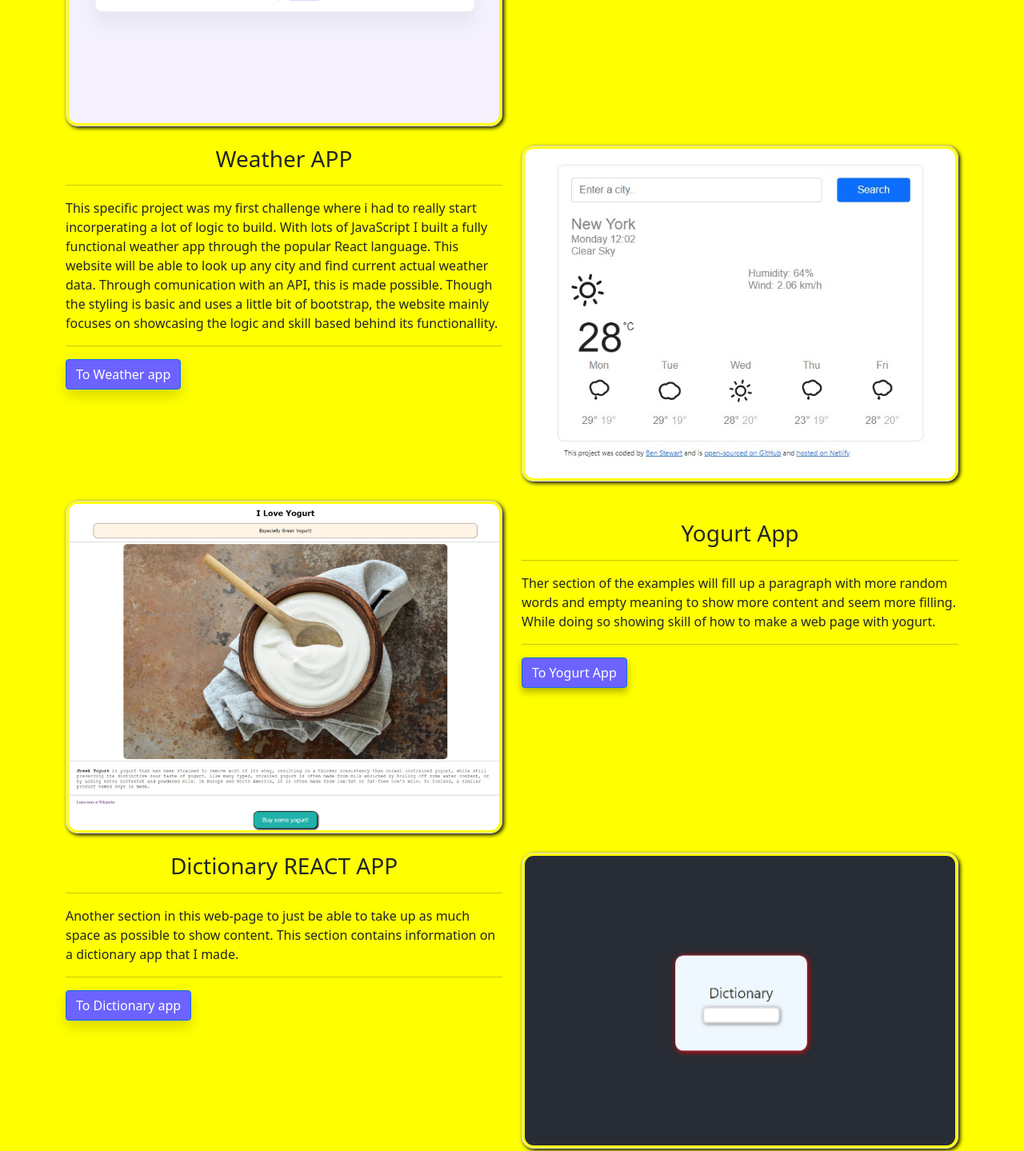
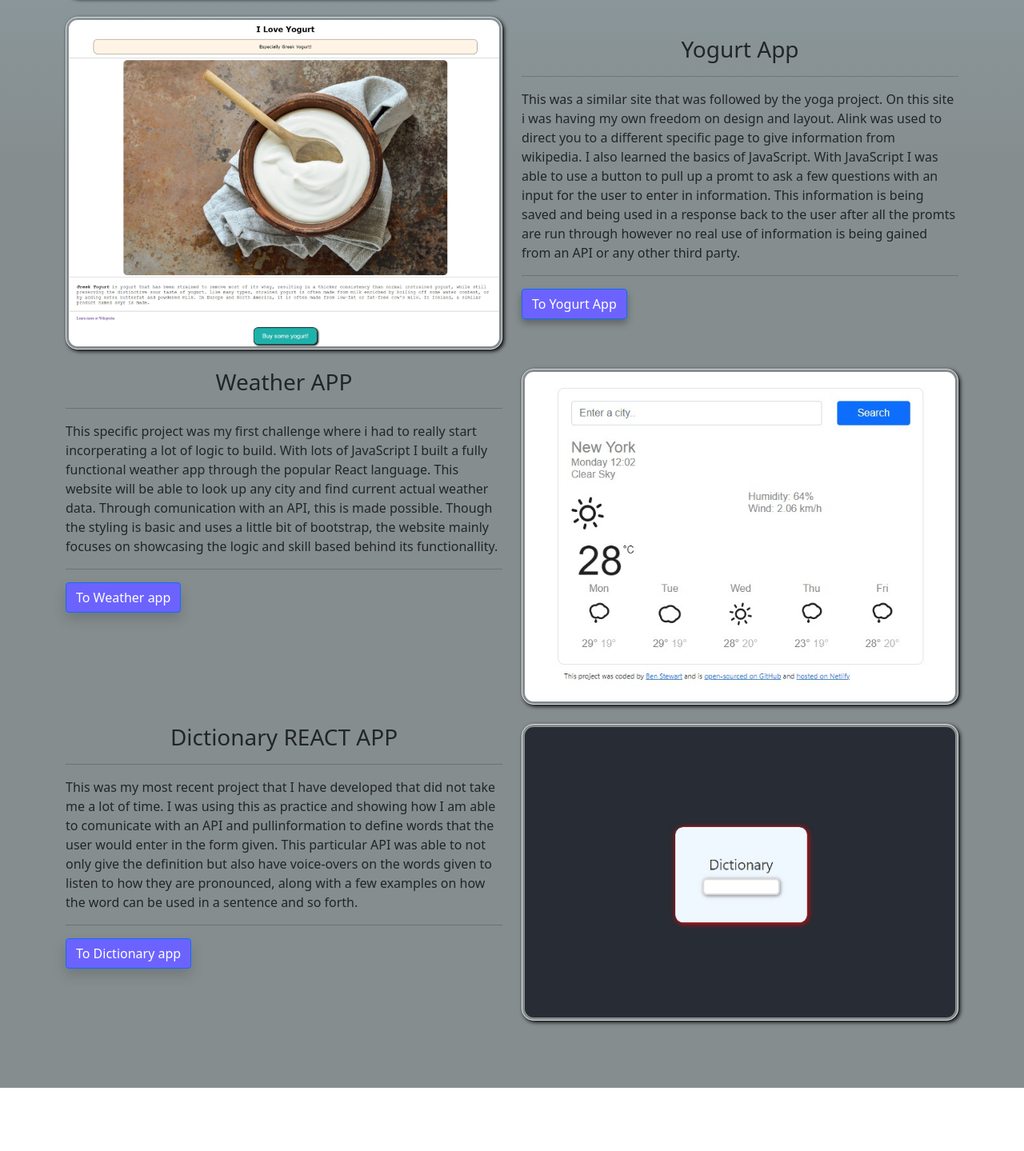
Before and after one commit to Benstewart17/ben-stewart-page, a plain HTML site: page index.html in a window 1280 px wide. Shown: the part 948-2387 px from the top of the page at 80% size. After the commit the page ends 2308 px from the top, so only its background shows below. Drawn offline with nearby package versions, Linux system fonts and the light colour scheme.

Commit message:
Background color change and description updates

```diff
--- a/index.html
+++ b/index.html
@@ -59,7 +59,7 @@
     <div class="container">
       <div class="row">
         <div class="col-sm-6">
-          <img src="images/yoga.png" class="width border" alt="yoga-pic" />
+          <img src="images/yoga-pic.png" class="width border" alt="yoga-pic" />
         </div>
         <div class="col-sm-6">
           <br />
@@ -70,6 +70,22 @@
           </div>
           <hr />
           <div class="btn btn-primary shadow contact-link">To The Yoga APP</div>
+        </div>
+      </div>
+      <br />
+      <div class="row">
+        <div class="col-sm-6">
+          <img src="images/yogurt-site.png" alt="yogurt-pic" class="width border" />
+        </div>
+        <div class="col-sm-6">
+          <br />
+          <div class="h3 text-center">Yogurt App</div>
+          <hr />
+          <div class="p">
+            This was a similar site that was followed by the yoga project. On this site i was having my own freedom on design and layout. Alink was used to direct you to a different specific page to give information from wikipedia. I also learned the basics of JavaScript. With JavaScript I was able to use a button to pull up a promt to ask a few questions with an input for the user to enter in information. This information is being saved and being used in a response back to the user after all the promts are run through however no real use of information is being gained from an API or any other third party.
+          </div>
+          <hr />
+          <a href="https://s3.amazonaws.com/shecodesio-production/challenge_submissions/files/000/717/782/original/project1.html?1645408788" target="_blank" class="btn btn-primary contact-link">To Yogurt App</a>
         </div>
       </div>
       <br />
@@ -94,31 +110,10 @@
       <br />
       <div class="row">
         <div class="col-sm-6">
-          <img src="images/yogurt-site.png" alt="yogurt-pic" class="width border" />
-        </div>
-        <div class="col-sm-6">
-          <br />
-          <div class="h3 text-center">Yogurt App</div>
-          <hr />
-          <div class="p">
-            Ther section of the examples will fill up a paragraph with more
-            random words and empty meaning to show more content and seem more
-            filling. While doing so showing skill of how to make a web page with
-            yogurt.
-          </div>
-          <hr />
-          <a href="https://s3.amazonaws.com/shecodesio-production/challenge_submissions/files/000/717/782/original/project1.html?1645408788" target="_blank" class="btn btn-primary contact-link">To Yogurt App</a>
-        </div>
-      </div>
-      <br />
-      <div class="row">
-        <div class="col-sm-6">
           <div class="h3 text-center">Dictionary REACT APP</div>
           <hr />
           <div class="p">
-            Another section in this web-page to just be able to take up as much
-            space as possible to show content. This section contains information on a
-            dictionary app that I made.
+            This was my most recent project that I have developed that did not take me a lot of time. I was using this as practice and showing how I am able to comunicate with an API and pullinformation to define words that the user would enter in the form given. This particular API was able to not only give the definition but also have voice-overs on the words given to listen to how they are pronounced, along with a few examples on how the word can be used in a sentence and so forth.
           </div>
           <hr />
           <a href="https://628cf10336e7b400093cbdea--stately-gumption-2ef6b3.netlify.app/" target="_blank" class="btn btn-primary shadow contact-link">To Dictionary app</a>
--- a/style.css
+++ b/style.css
@@ -5,7 +5,7 @@
 }
 
 body {
-  background: yellow;
+  background: linear-gradient(rgb(156, 191, 202) 0%, rgb(134, 141, 143) 50%);
   margin: 60px auto;
   max-width: 90%;
 }
```
Also changed, not shown: images/yoga-pic.png (added).
